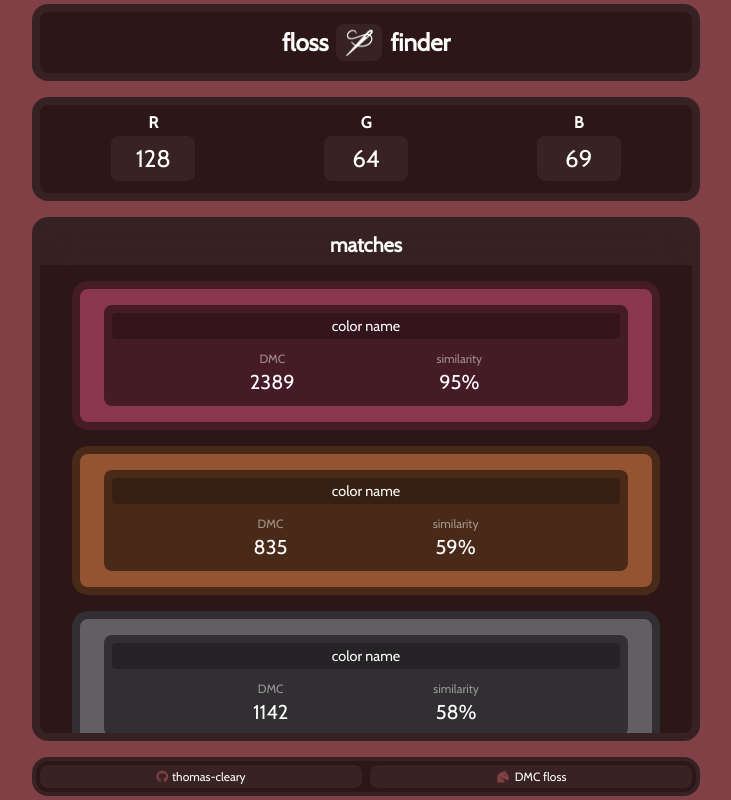
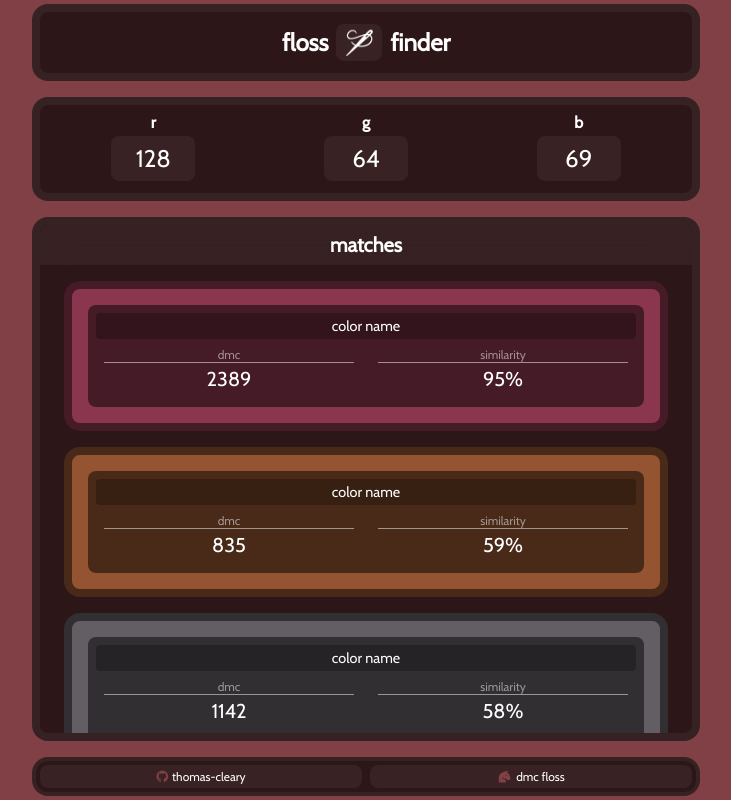
Before and after one commit to thomas-cleary/floss-finder, a React (Create React App) app: page / in a window 1280 px wide. Shown: the whole page, without its empty margins (274-1005 px from the left). Built offline with nearby package versions, Linux system fonts and the light colour scheme.

Commit message:
Adjust spacing and make capital letters lowercase

```diff
--- a/src/components/AppFooter/index.css
+++ b/src/components/AppFooter/index.css
@@ -13,7 +13,6 @@
 
   font-size: 1.25rem;
   color: white;
-
 }
 
 .footer-section {
--- a/src/components/AppFooter/index.js
+++ b/src/components/AppFooter/index.js
@@ -29,7 +29,7 @@ const AppFooter = (props) => {
           className="fa-solid fa-horse-head footer-icon"
           style={{ color: props.inputColor }}
         ></i>
-        <span className="footer-text">DMC floss</span>
+        <span className="footer-text">dmc floss</span>
       </a>
     </div>
   );
--- a/src/components/ColorInputs/index.js
+++ b/src/components/ColorInputs/index.js
@@ -7,19 +7,19 @@ const ColorInputs = (props) => {
       <ColorInput
         inputColor={props.inputColor}
         value={props.values.red}
-        label="R"
+        label="r"
         onChange={props.onChange.setRed}
       />
       <ColorInput
         inputColor={props.inputColor}
         value={props.values.green}
-        label="G"
+        label="g"
         onChange={props.onChange.setGreen}
       />
       <ColorInput
         inputColor={props.inputColor}
         value={props.values.blue}
-        label="B"
+        label="b"
         onChange={props.onChange.setBlue}
       />
     </div>
--- a/src/components/ColorMatch/index.css
+++ b/src/components/ColorMatch/index.css
@@ -8,8 +8,8 @@
   padding: 8px;
 
   margin-bottom: 16px;
-  margin-left: 32px;
-  margin-right: 32px;
+  margin-left: 24px;
+  margin-right: 24px;
 
   border: 8px solid rgba(0, 0, 0, 0.5);
   border-radius: 16px;
@@ -22,15 +22,13 @@
   flex-direction: column;
   flex-wrap: wrap;
 
-  gap: 8px;
-
   flex: 1;
 
   font-size: 1.25rem;
 
   padding: 8px;
 
-  margin: 8px 16px 8px 16px;
+  margin: 8px 8px 8px 8px;
 
   border-radius: 8px;
 
@@ -54,18 +52,22 @@
   justify-content: space-evenly;
 
   gap: 8px;
-
-  padding: 4px;
 }
 
 .info {
   display: flex;
   flex-direction: column;
   align-items: center;
+  flex: 1 1 0;
   gap: 4px;
+  padding: 8px;
+  border-radius: 8px;
 }
 
 .info-label {
   font-size: 0.75rem;
   color: rgba(255, 255, 255, 0.5);
+  width: 100%;
+  text-align: center;
+  border-bottom: 1px solid rgba(255, 255, 255, 0.5);
 }
--- a/src/components/ColorMatch/index.js
+++ b/src/components/ColorMatch/index.js
@@ -10,7 +10,7 @@ const ColorMatch = (props) => {
         <p className="info-heading">{props.colorName}</p>
         <div className="info-boxes">
           <div className="info">
-            <span className="info-label">DMC </span>
+            <div className="info-label">dmc </div>
             {props.dmcCode}
           </div>
           <div className="info">
```
Also changed, not shown: 1 other file (tests, documents, lock files or other folders).
